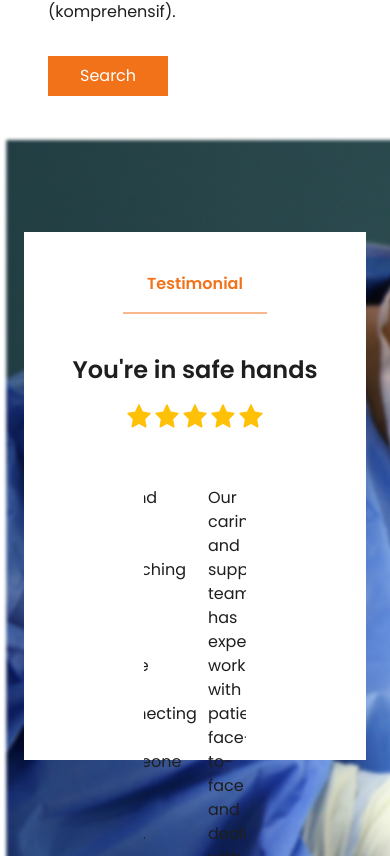
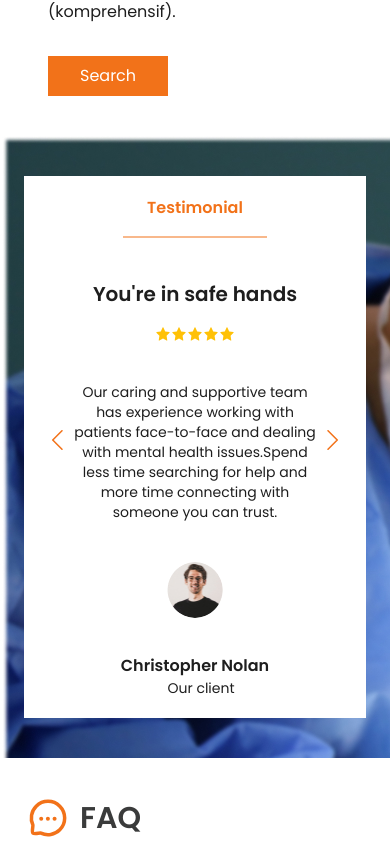
Before and after one commit to MekImEne/helathy24, a React (Create React App) app: page / in a window 390 px wide. Shown: the part 6196-7054 px from the top of the page. Built offline with nearby package versions, Linux system fonts and the light colour scheme.

Commit message:
Feedbacks and caroussel responsiveness

```diff
--- a/src/App.tsx
+++ b/src/App.tsx
@@ -17,7 +17,7 @@ import {
   WhyUs,
 
 } from './app/Sections';
-import ScrollToTop from './app/components/ScrollToTop';
+import ScrollToTop from './app/components/UI/ScrollToTop';
 
 function App() {
   return (
--- a/src/app/Sections/Feedbacks.tsx
+++ b/src/app/Sections/Feedbacks.tsx
@@ -1,23 +1,25 @@
 import React from 'react'
 import { ratingy } from '../assets'
-import Carousel from '../components/Carousel'
+import Carousel from '../components/Feedbacks/Carousel'
 
 export default function Feedbacks() {
     return (
-        <section className="relative my-10 w-full isolate overflow-hidden bg-[url('/src/app/assets/images/doctors-bg.jpg')] px-6 py-24 sm:py-32 lg:px-8">
-            <div className="mx-auto max-w-5xl h-[33rem] bg-WHITE p-10">
+        <section className="relative my-10 w-full isolate overflow-hidden bg-[url('/src/app/assets/images/doctors-bg.jpg')] px-6 py-10 sm:py-32 lg:px-8">
+            <div className="mx-auto max-w-5xl h[39rem] sm:h-[33rem] bg-WHITE p-5 sm:p-10">
                 <div className='flex flex-col justify-center text-center content-center'>
-                    <p className='text-ORANGE font-semibold text-base'>Testimonial</p>
+                    <p className='text-ORANGE font-semibold text-base'>
+                        Testimonial
+                    </p>
                     <div className='border-b-2 w-36 border-ORANGE opacity-50 mx-auto py-2' />
 
                 </div>
                 <figure className="mt-10">
-                    <div className="text-center text-2xl font-semibold leading-8 text-TEXT_GREY sm:text-2xl sm:leading-9">
+                    <div className="text-center text-xl font-semibold leading-8 text-TEXT_GREY sm:text-2xl sm:leading-9">
                         <p>You're in safe hands</p>
                         <img
                             alt='rating'
                             src={ratingy}
-                            className='mx-auto my-4 h-7 w-96' />
+                            className='mx-auto mt-4 sm:my-4 h-4 sm:h-7 w-96' />
                     </div>
                     <Carousel />
                 </figure>
--- a/src/app/components/LogoContainer.tsx
+++ b/src/app/components/About/LogoContainer.tsx
@@ -1,5 +1,5 @@
 import React from 'react'
-import { whiteLogo } from '../assets'
+import { whiteLogo } from '../../assets'
 
 export default function LogoContainer() {
     return (
--- a/src/app/components/About/RightSideImage.tsx
+++ b/src/app/components/About/RightSideImage.tsx
@@ -1,6 +1,6 @@
 import React from 'react'
 import { aboutUs } from '../../assets'
-import LogoContainer from '../LogoContainer'
+import LogoContainer from './LogoContainer'
 
 export default function RightSideImage() {
     return (
--- a/src/app/components/Carousel.tsx
+++ b/src/app/components/Feedbacks/Carousel.tsx
@@ -1,7 +1,7 @@
 import React from 'react'
-import { next, previous } from '../assets'
+import { next, previous } from '../../assets'
 import Slider from "react-slick";
-import { feedbacks } from '../data/feedbacks';
+import { feedbacks } from '../../data/feedbacks';
 
 function NextArrow(props: any) {
     const { className, style, onClick } = props;
@@ -42,13 +42,13 @@ export default function Carousel() {
     };
 
     return (
-        <div className='mx-20 my-0'>
+        <div className='mx-7 sm:mx-20 my-0'>
             <Slider {...settings}>
                 {
                     feedbacks.map((item, index) => (
                         <div key={item.id}>
-                            <figcaption className='mt-10'>
-                                <p className="text-TEXT_GREY font-normal text-base text-center mx-16 my-10">
+                            <figcaption className='sm:mt-10'>
+                                <p className="text-TEXT_GREY font-normal text-sm sm:text-base text-center mx:8 sm:mx-16 my-10">
                                     {item.content}
                                 </p>
 
--- a/src/app/components/ScrollToTop.tsx
+++ b/src/app/components/UI/ScrollToTop.tsx
@@ -1,5 +1,5 @@
 import React, { useEffect, useState } from 'react'
-import { goTop } from '../assets';
+import { goTop } from '../../assets';
 
 const classNames = (...classes: any) => {
     return classes.filter(Boolean).join(' ')
```
